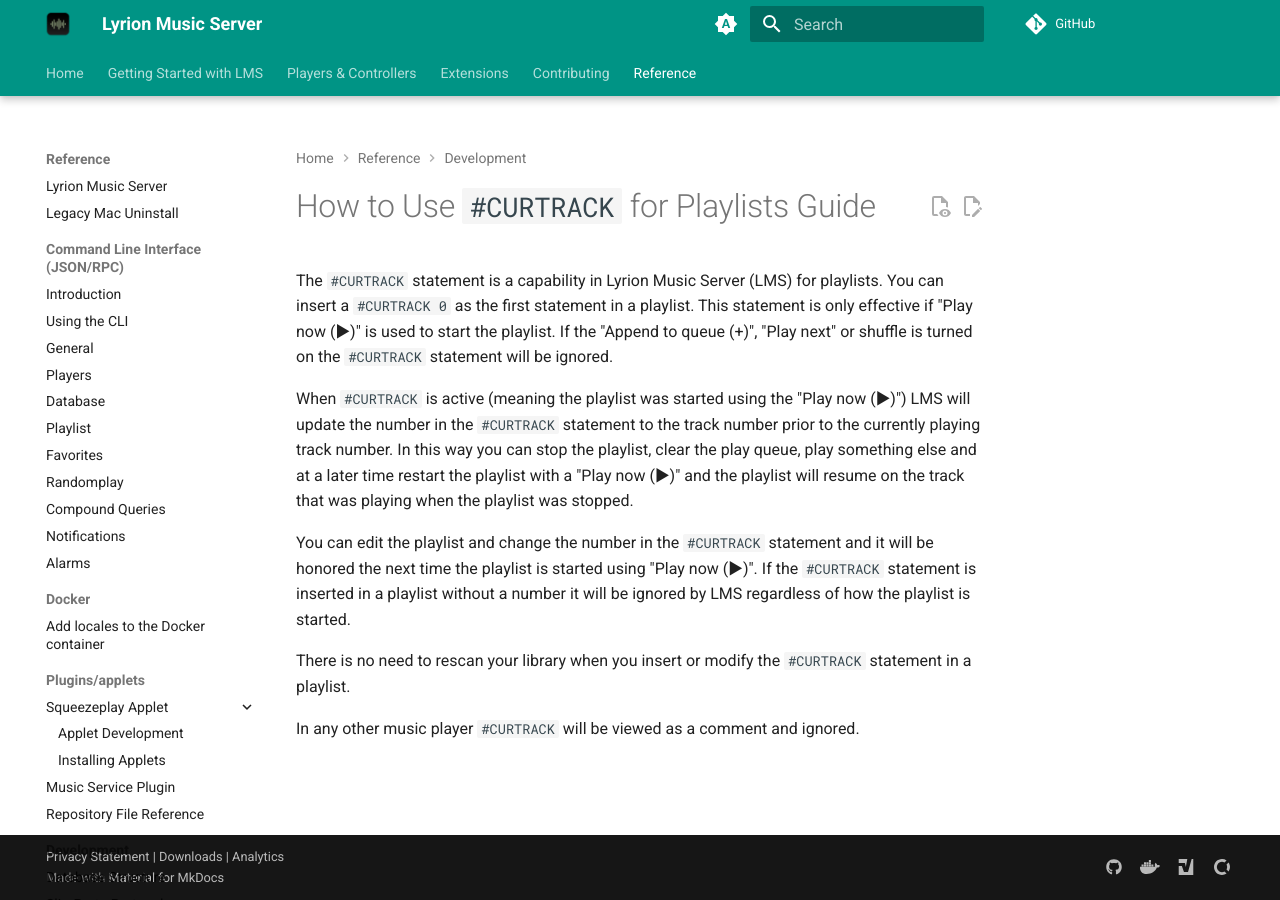
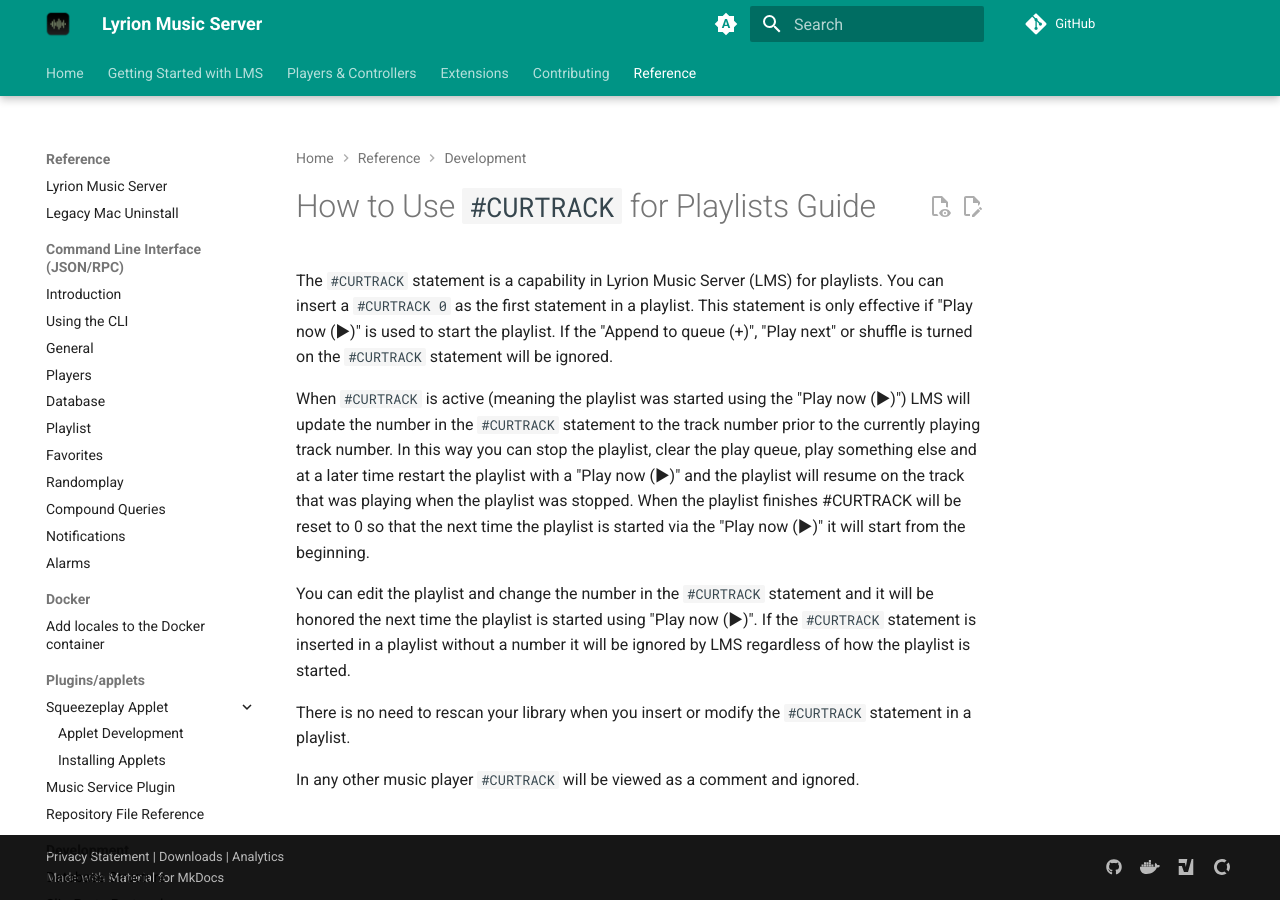
Before and after one commit to LMS-Community/lms-community.github.io, an MkDocs documentation site: the page built from docs/reference/curtrack.md, in a window 1280 px wide. Built offline with MkDocs 1.6.1 and Material for MkDocs 9.7.7, drawn with Linux system fonts in a browser that asks for light colours; a script that is not in the unit is left out; plug-ins that fetch from the network failed and are left out; comment, search, counter and statistics services are not loaded.

Commit message:
Update to the `#CURTRACK` documentation - thanks @w3wilkes!

```diff
--- a/docs/reference/curtrack.md
+++ b/docs/reference/curtrack.md
@@ -7,7 +7,7 @@
 
 The `#CURTRACK` statement is a capability in Lyrion Music Server (LMS) for playlists. You can insert a `#CURTRACK 0` as the first statement in a playlist. This statement is only effective if "Play now (▶)" is used to start the playlist. If the "Append to queue (+)", "Play next" or shuffle is turned on the `#CURTRACK` statement will be ignored.
 
-When `#CURTRACK` is active (meaning the playlist was started using the "Play now (▶)") LMS will update the number in the `#CURTRACK` statement to the track number prior to the currently playing track number. In this way you can stop the playlist, clear the play queue, play something else and at a later time restart the playlist with a "Play now (▶)" and the playlist will resume on the track that was playing when the playlist was stopped.
+When `#CURTRACK` is active (meaning the playlist was started using the "Play now (▶)") LMS will update the number in the `#CURTRACK` statement to the track number prior to the currently playing track number. In this way you can stop the playlist, clear the play queue, play something else and at a later time restart the playlist with a "Play now (▶)" and the playlist will resume on the track that was playing when the playlist was stopped. When the playlist finishes #CURTRACK will be reset to 0 so that the next time the playlist is started via the "Play now (▶)" it will start from the beginning.
 
 You can edit the playlist and change the number in the `#CURTRACK` statement and it will be honored the next time the playlist is started using "Play now (▶)". If the `#CURTRACK` statement is inserted in a playlist without a number it will be ignored by LMS regardless of how the playlist is started.
 
```
